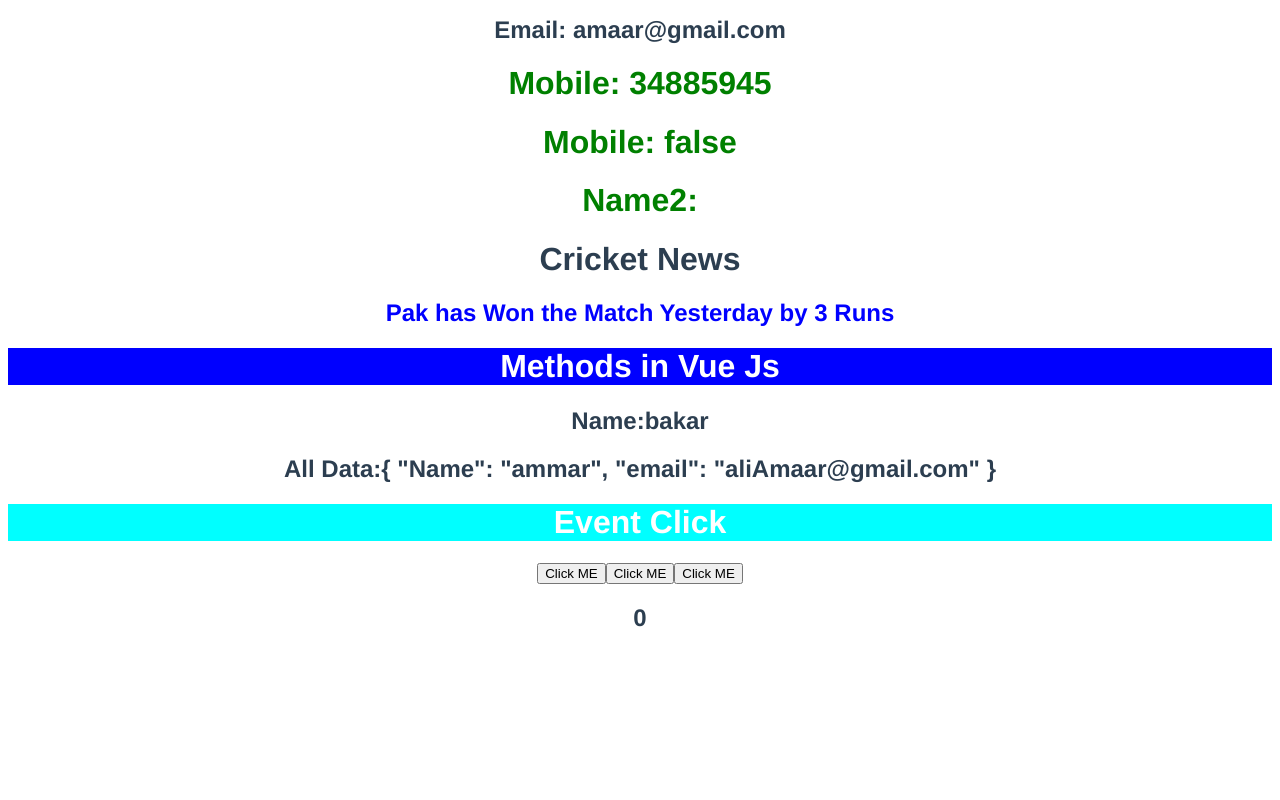
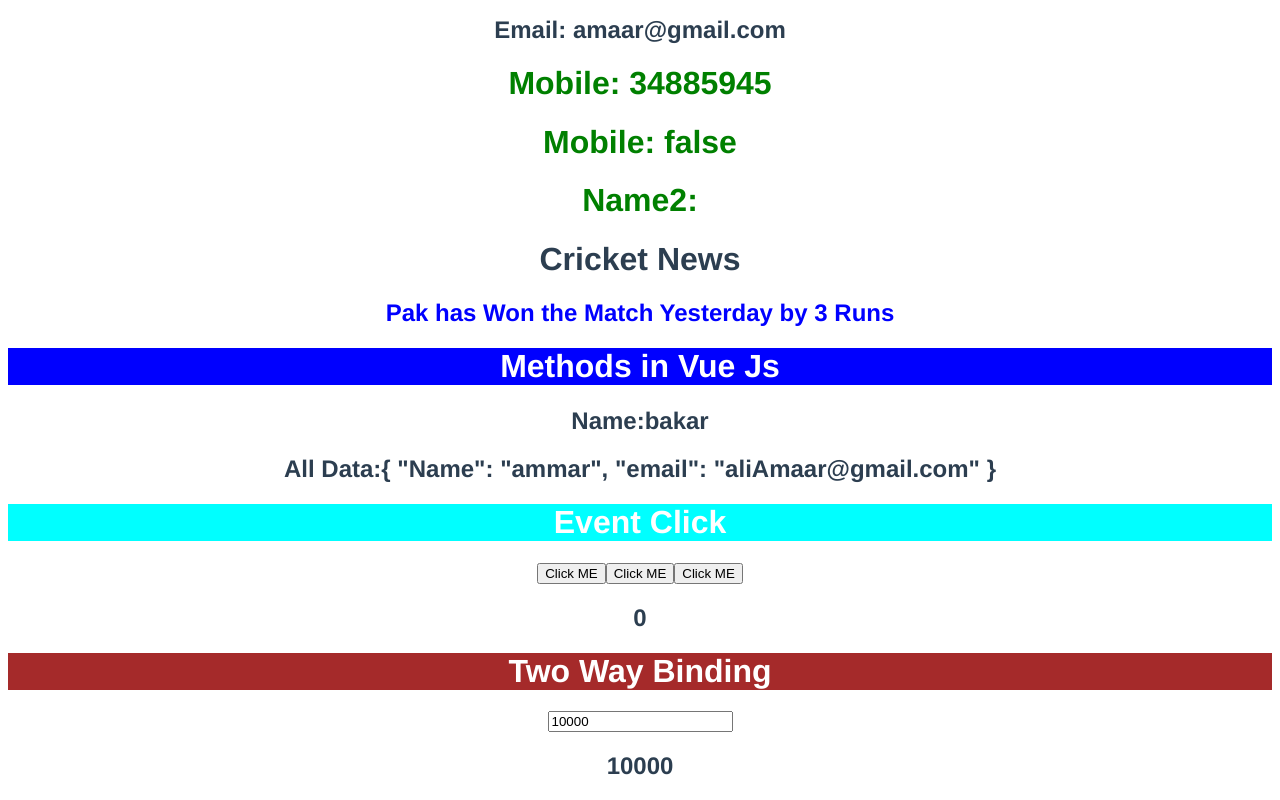
Before and after one commit to Amaar466/Vue-js-My-first-app-, a Vue app: page / in a window 1280 px wide. Shown: the part 507-1307 px from the top of the page. Before the commit the page ends 1158 px from the top, so only its background shows below. Built offline with nearby package versions, Linux system fonts and the light colour scheme.

Commit message:
Two Way Binding

```diff
--- a/src/App.vue
+++ b/src/App.vue
@@ -5,6 +5,7 @@
 <Cricket />
 <Method />
 <Event />
+<Bindingtwoway />
 </template>
 
 <script>
@@ -13,6 +14,8 @@
 import Cricket from './components/Cricket.vue';
 import Method from './components/Method.vue';
 import Event from './components/Event.vue';
+import Bindingtwoway from './components/bindingtwoway.vue';
+
 
 
 
@@ -23,7 +26,8 @@
     Photo,
     Cricket,
     Method,
-    Event
+    Event,
+    Bindingtwoway
 }
 }
 </script>
--- a/src/components/Event.vue
+++ b/src/components/Event.vue
@@ -1,11 +1,12 @@
 <template>
+
     <!-- Mouse alert -->
 <h1 v-on:mousemove="getConsole()"   style="background-color:aqua;color:white" >Event Click</h1>
 <!-- with out parameter -->
 <button v-on:click="test()">Click ME</button>
 <!-- With parameter -->
-<button v-on:click="getData()">Click ME</button>
-<!-- <button v-on:click="getData('Button 2 Click')">Click ME</button> -->
+<!-- <button v-on:click="getData()">Click ME</button> -->
+<button v-on:click="getData('Button 2 Click')">Click ME</button>
 <!-- Double Click action -->
 <button v-on:dblclick="getData('Button double Click')">Click ME</button>
 <h2>{{count}}</h2>
--- /dev/null
+++ b/src/components/bindingtwoway.vue
@@ -0,0 +1,19 @@
+import { count } from 'console';
+<template>
+    <h1  style="background-color:brown;color:white">Two Way Binding</h1>
+    <input type="text" v-model="count" />
+    <h2>{{count}}</h2>
+</template>
+<script>
+
+
+    export default {
+        Name:'Bindingtwoway',
+        data()
+        {
+            return{
+            count:10000
+        }
+        }
+    }
+</script>
```
